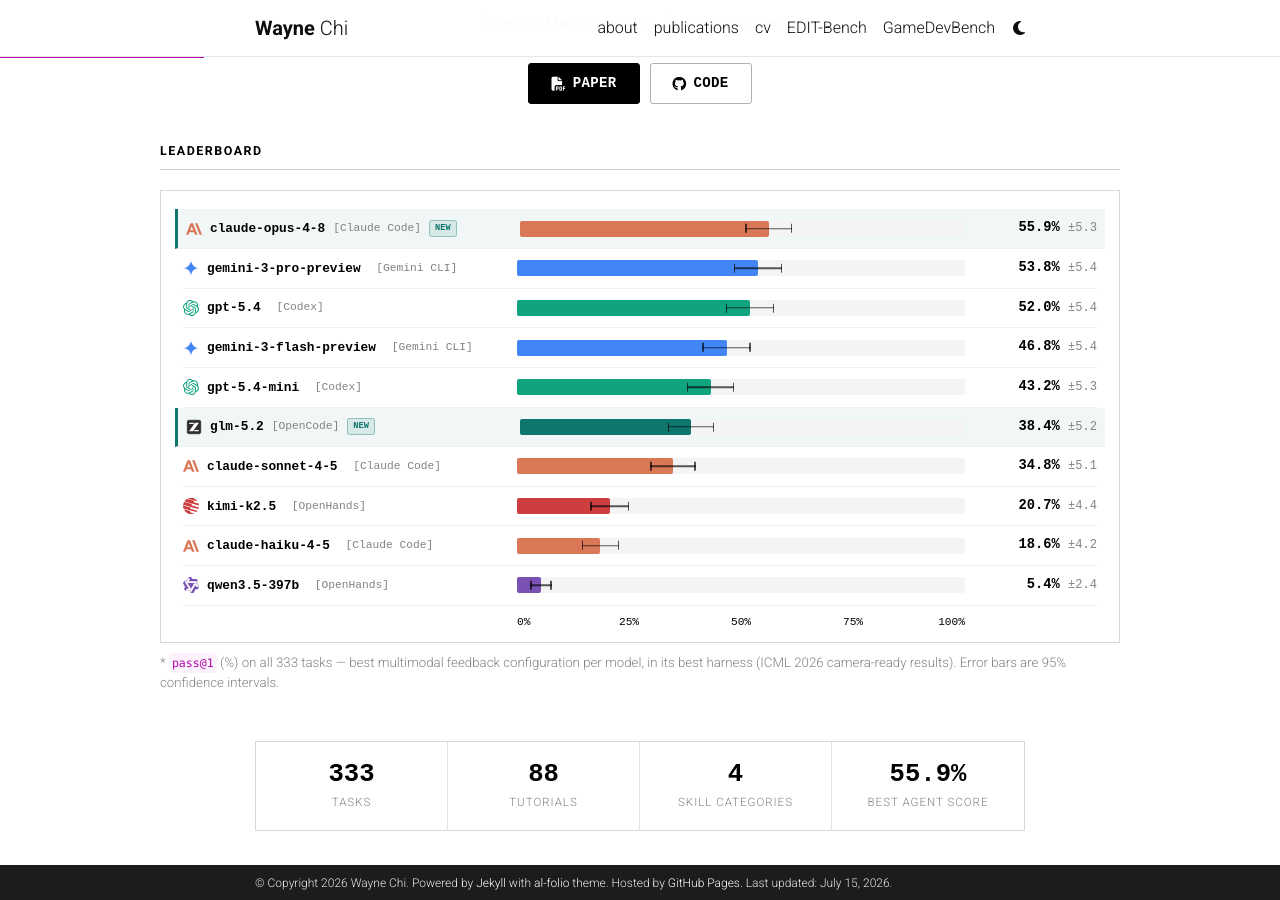
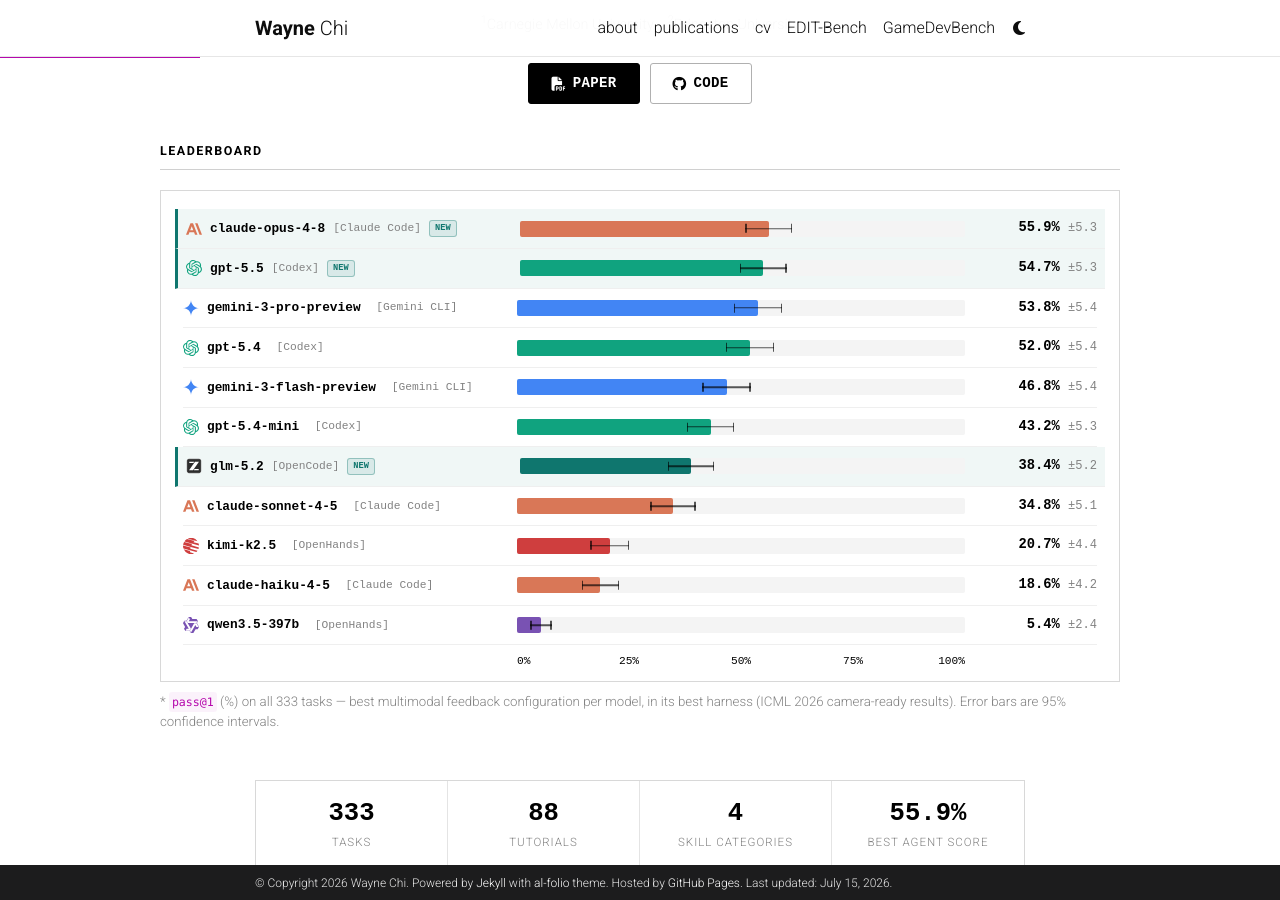
Before and after one commit to waynchi/waynchi.github.io, a Jekyll site: the page built from _pages/gamedevbench.md, in a window 1280 px wide and 900 px high, scrolled down 350 px. Built offline with Jekyll 4.4.1, drawn with Linux system fonts in a browser that asks for light colours; comment, search, counter and statistics services are not loaded; a style sheet for code colours, icons or effects is not loaded.

Commit message:
Add GPT 5.5 leaderboard result

```diff
--- a/_pages/gamedevbench.md
+++ b/_pages/gamedevbench.md
@@ -617,6 +617,14 @@ nav_order: 100
       </div>
       <div class="gdb-bar-score">55.9% <span class="ci">±5.3</span></div>
     </div>
+    <div class="gdb-bar-row new">
+      <div class="gdb-bar-label"><img class="logo" src="/assets/img/logos/openai.svg" alt="openai"><span class="gdb-model-name">gpt-5.5</span><span class="harness">[Codex]</span><span class="gdb-new-badge">New</span></div>
+      <div class="gdb-bar-track">
+        <div class="gdb-bar-fill" style="width:54.7%;background:#10a37f;"></div>
+        <div class="gdb-bar-err" style="left:49.4%;width:10.6%;"></div>
+      </div>
+      <div class="gdb-bar-score">54.7% <span class="ci">±5.3</span></div>
+    </div>
     <div class="gdb-bar-row">
       <div class="gdb-bar-label"><img class="logo" src="/assets/img/logos/gemini.svg" alt="gemini">gemini-3-pro-preview&nbsp;<span class="harness">[Gemini CLI]</span></div>
       <div class="gdb-bar-track">
```
